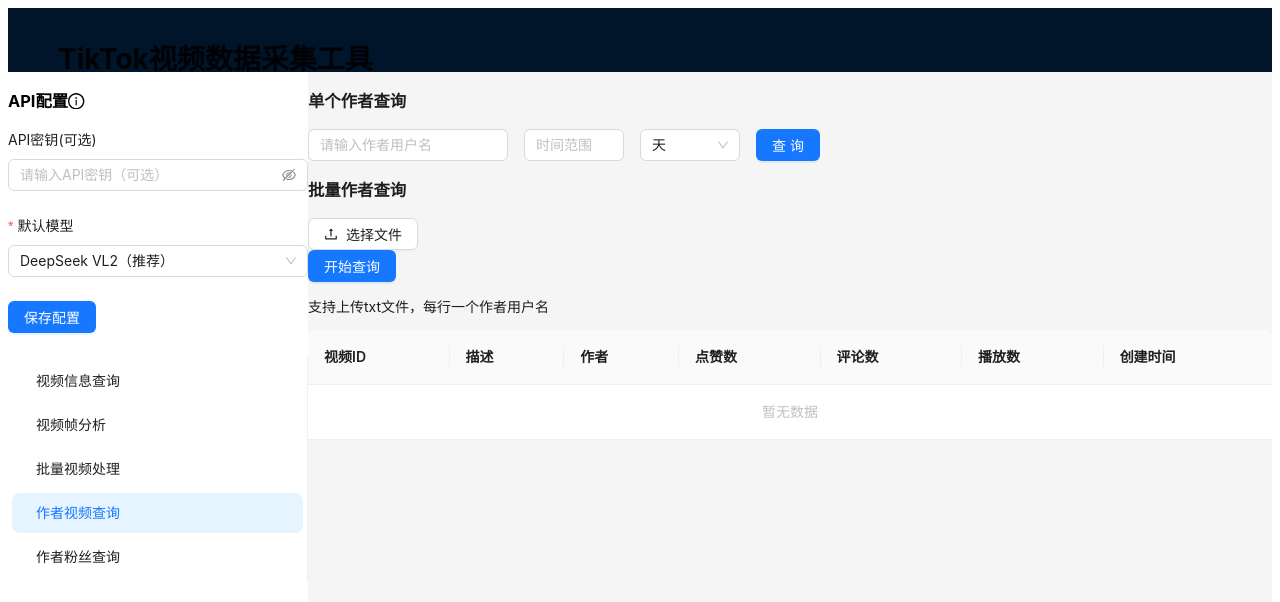
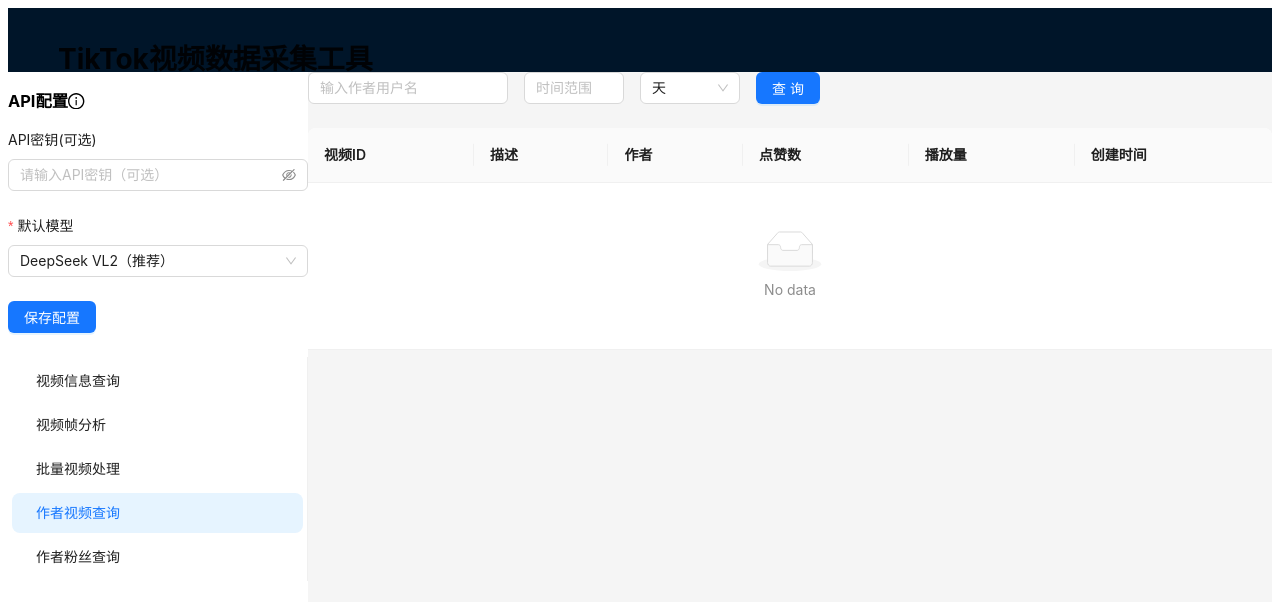
Before and after one commit to Sean272/tt-scraper_V0820, a Next.js app in the folder tiktok-web-scraper/: page /author-videos in a window 1280 px wide. Shown: the top 602 px of the page. Built offline with nearby package versions, Linux system fonts and the light colour scheme.

Commit message:
修复作者视频查询中的视频ID显示

```diff
--- a/tiktok-web-scraper/src/components/AuthorVideos.tsx
+++ b/tiktok-web-scraper/src/components/AuthorVideos.tsx
@@ -1,166 +1,101 @@
 'use client';
 
 import { useState } from 'react';
-import { Form, Input, Button, Upload, Select, message, Spin, Table, Alert } from 'antd';
-import { UploadOutlined } from '@ant-design/icons';
-import type { UploadFile } from 'antd/es/upload/interface';
+import { Form, Input, Button, Table, Select, Alert, Space } from 'antd';
+import type { ColumnsType } from 'antd/es/table';
 import axios from 'axios';
-
-const { Option } = Select;
 
 interface VideoData {
   id: string;
   description: string;
   author: string;
   likes: string;
-  comments: string;
   plays: string;
   createTime: string;
-  videoUrl?: string;
+  videoUrl: string;
+}
+
+interface QueryInfo {
+  author: string;
+  timeRange: string;
+  timeUnit: string;
 }
 
 export default function AuthorVideos() {
+  const [form] = Form.useForm();
   const [loading, setLoading] = useState(false);
   const [data, setData] = useState<VideoData[]>([]);
-  const [fileList, setFileList] = useState<UploadFile[]>([]);
-  const [searchParams, setSearchParams] = useState<{author: string; timeRange: string; timeUnit: string} | null>(null);
+  const [queryInfo, setQueryInfo] = useState<QueryInfo | null>(null);
   const [error, setError] = useState<string | null>(null);
 
-  const columns = [
+  const columns: ColumnsType<VideoData> = [
     {
       title: '视频ID',
       dataIndex: 'id',
       key: 'id',
-      render: (text: string, record: VideoData) => {
-        const url = record.videoUrl || `https://www.tiktok.com/@${record.author}/video/${text}`;
-        return (
-          <a href={url} target="_blank" rel="noopener noreferrer">
+      render: (text: string) => (
+        <a href={`https://www.tiktok.com/video/${text}`} target="_blank" rel="noopener noreferrer">
           {text}
         </a>
-        );
-      }
+      ),
     },
     {
       title: '描述',
       dataIndex: 'description',
       key: 'description',
-      render: (text: string) => text || '-'
     },
     {
       title: '作者',
       dataIndex: 'author',
       key: 'author',
-      render: (text: string) => text || '-'
     },
     {
       title: '点赞数',
       dataIndex: 'likes',
       key: 'likes',
-      render: (text: string) => text === '0' ? '-' : text
     },
     {
-      title: '评论数',
-      dataIndex: 'comments',
-      key: 'comments',
-      render: (text: string) => text === '0' ? '-' : text
-    },
-    {
-      title: '播放数',
+      title: '播放量',
       dataIndex: 'plays',
       key: 'plays',
-      render: (text: string) => text === '0' ? '-' : text
     },
     {
       title: '创建时间',
       dataIndex: 'createTime',
       key: 'createTime',
-      render: (text: string) => text || '-'
     }
   ];
 
-  const onFinish = async (values: { author: string; timeRange: string; timeUnit: string }) => {
+  const handleSubmit = async () => {
     try {
+      const values = await form.validateFields();
       setLoading(true);
       setError(null);
-      setSearchParams(values);
-      console.log('Sending request:', values);
 
       const response = await axios.post('/api/author-videos', values);
-      console.log('Response data:', response.data);
 
-      if (response.data.error) {
-        throw new Error(response.data.error);
-      }
-
-      if (Array.isArray(response.data)) {
-        if (response.data.length > 0) {
+      if (response.data && response.data.length > 0) {
         setData(response.data);
-          message.success(`获取成功，共 ${response.data.length} 条数据`);
+        setQueryInfo(values);
       } else {
         setData([]);
-          message.info(`未找到 ${values.author} 在过去 ${values.timeRange} ${values.timeUnit === 'days' ? '天' : values.timeUnit === 'weeks' ? '周' : '月'}内的视频`);
+        setError('未找到视频');
       }
-      } else {
-        throw new Error('返回数据格式错误');
-      }
-    } catch (error: any) {
-      console.error('Error:', error);
-      setError(error.message || '获取失败，请重试');
-      message.error('获取失败，请重试');
-      setData([]);
-    } finally {
-      setLoading(false);
-    }
-  };
-
-  const handleUpload = async () => {
-    if (fileList.length === 0) {
-      message.error('请先上传文件');
-      return;
-    }
-
-    try {
-      setLoading(true);
-      setError(null);
-      const formData = new FormData();
-      formData.append('file', fileList[0].originFileObj as File);
-      const response = await axios.post('/api/batch-authors-videos', formData);
-
-      if (response.data.error) {
-        throw new Error(response.data.error);
-      }
-
-      if (Array.isArray(response.data)) {
-        if (response.data.length > 0) {
-          setData(response.data);
-          message.success(`获取成功，共 ${response.data.length} 条数据`);
-        } else {
-          setData([]);
-          message.info('未找到任何视频数据');
-        }
-      } else {
-        throw new Error('返回数据格式错误');
-      }
-    } catch (error: any) {
-      console.error('Error:', error);
-      setError(error.message || '获取失败，请重试');
-      message.error('获取失败，请重试');
-      setData([]);
+    } catch (error) {
+      setError('查询失败，请检查输入');
     } finally {
       setLoading(false);
     }
   };
 
   return (
-    <div className="p-4">
-      <div className="mb-8">
-        <h3 className="text-lg font-medium mb-4">单个作者查询</h3>
-        <Form onFinish={onFinish} layout="inline">
+    <Space direction="vertical" style={{ width: '100%' }} size="large">
+      <Form form={form} layout="inline">
         <Form.Item
           name="author"
           rules={[{ required: true, message: '请输入作者用户名' }]}
         >
-            <Input placeholder="请输入作者用户名" style={{ width: 200 }} />
+          <Input placeholder="输入作者用户名" style={{ width: 200 }} />
         </Form.Item>
         <Form.Item
           name="timeRange"
@@ -170,79 +105,39 @@
         </Form.Item>
         <Form.Item
           name="timeUnit"
-            rules={[{ required: true, message: '请选择时间单位' }]}
           initialValue="days"
         >
           <Select style={{ width: 100 }}>
-              <Option value="days">天</Option>
-              <Option value="weeks">周</Option>
-              <Option value="months">月</Option>
+            <Select.Option value="days">天</Select.Option>
+            <Select.Option value="weeks">周</Select.Option>
+            <Select.Option value="months">月</Select.Option>
           </Select>
         </Form.Item>
         <Form.Item>
-            <Button type="primary" htmlType="submit" loading={loading}>
+          <Button type="primary" onClick={handleSubmit} loading={loading}>
             查询
           </Button>
         </Form.Item>
       </Form>
-      </div>
 
-      <div>
-        <h3 className="text-lg font-medium mb-4">批量作者查询</h3>
-        <div className="flex items-center gap-4">
-          <Upload
-            beforeUpload={() => false}
-            fileList={fileList}
-            onChange={({ fileList }) => setFileList(fileList)}
-            maxCount={1}
-          >
-            <Button icon={<UploadOutlined />}>选择文件</Button>
-          </Upload>
-          <Button type="primary" onClick={handleUpload} loading={loading}>
-            开始查询
-          </Button>
-        </div>
-        <p className="text-gray-500 mt-2">
-          支持上传txt文件，每行一个作者用户名
-        </p>
-      </div>
-
-      {loading && (
-        <div className="flex justify-center my-4">
-          <Spin tip="正在查询，请稍候..." />
-        </div>
-      )}
-
-      {error && (
+      {queryInfo && (
         <Alert
-          className="my-4"
-          type="error"
-          showIcon
-          message="查询出错"
-          description={error}
+          message={`查询信息：作者 ${queryInfo.author} 最近 ${queryInfo.timeRange} ${
+            queryInfo.timeUnit === 'days' ? '天' :
+            queryInfo.timeUnit === 'weeks' ? '周' : '月'
+          } 的视频`}
+          type="info"
         />
       )}
 
-      {!loading && !error && searchParams && data.length === 0 && (
-        <Alert
-          className="my-4"
-          type="info"
-          showIcon
-          message={`未找到 ${searchParams.author} 在过去 ${searchParams.timeRange} ${searchParams.timeUnit === 'days' ? '天' : searchParams.timeUnit === 'weeks' ? '周' : '月'}内的视频`}
-        />
-      )}
+      {error && <Alert message={error} type="error" />}
 
       <Table
         columns={columns}
         dataSource={data}
         rowKey="id"
-        loading={loading}
-        scroll={{ x: true }}
-        className="mt-8"
-        locale={{
-          emptyText: '暂无数据'
-        }}
+        pagination={{ pageSize: 10 }}
       />
-    </div>
+    </Space>
   );
 }
```
Lines whose indentation alone changed are shown as unchanged.
